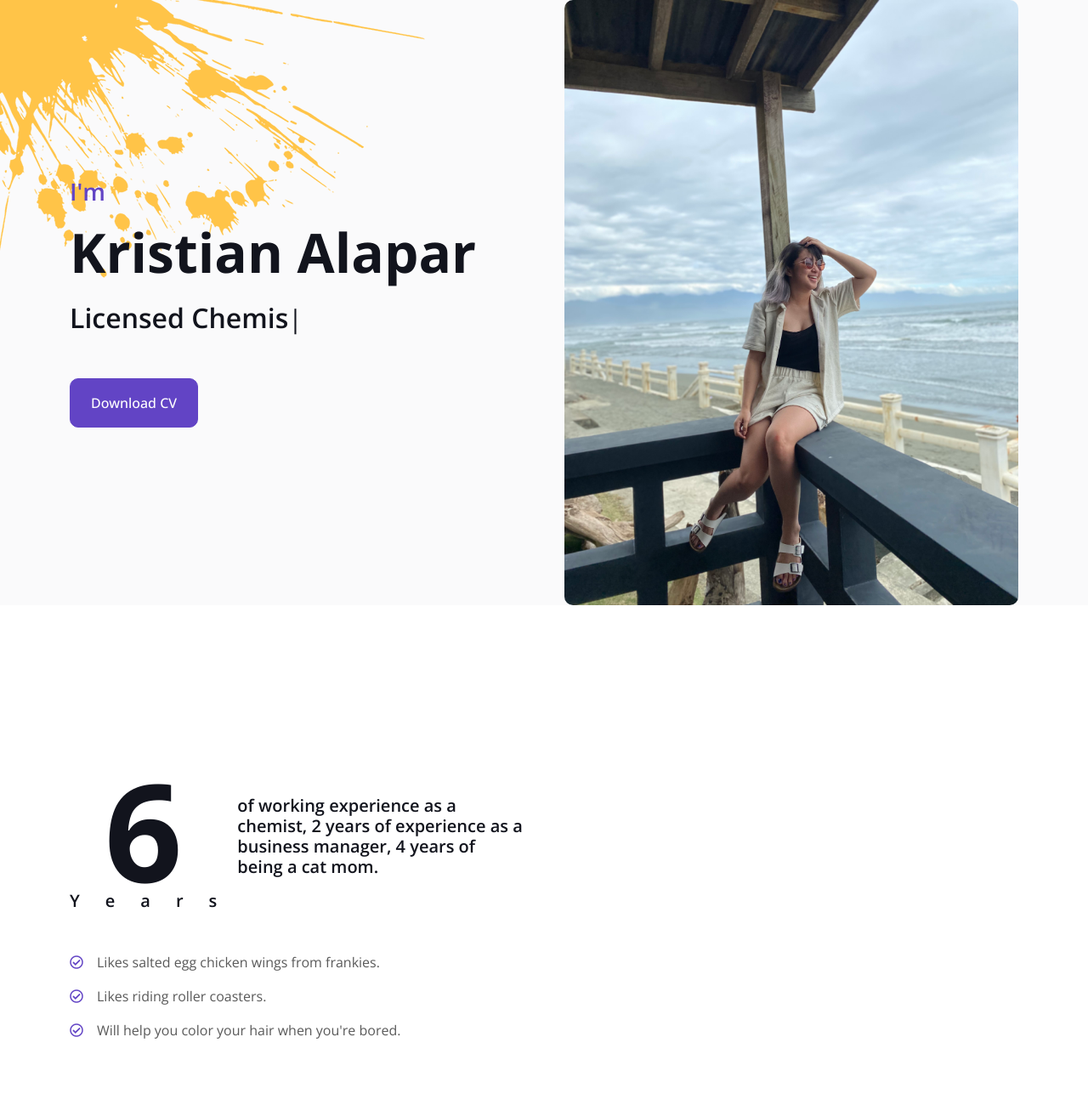
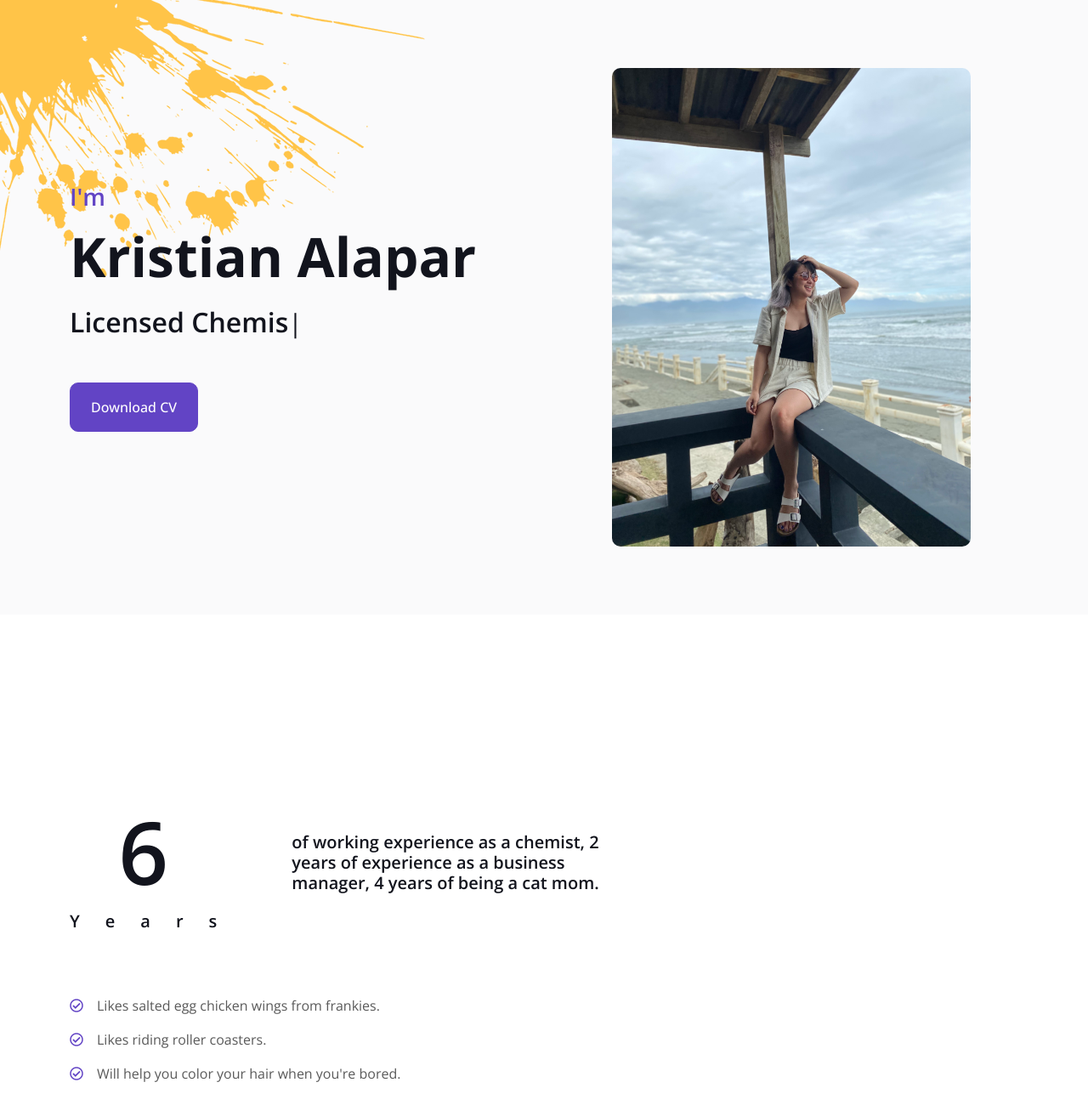
Before and after one commit to krisssy023/webDevPortfolio, a plain HTML site: page index.html in a window 1280 px wide. Shown: the top 1300 px of the page at 85% size. Drawn offline with nearby package versions, Linux system fonts and the light colour scheme.

Commit message:
- added class for text experience

```diff
--- a/css/style.css
+++ b/css/style.css
@@ -283,6 +283,7 @@
 
 .portfolio-img {
     position: relative;
+    padding: 10vh;
 }
 
 .portfolio-btn {
@@ -306,7 +307,9 @@
     padding-bottom: 30px !important;
 }
 
-
+.about-me-exp{
+    padding: 8vh;
+}
 /*** Team ***/
 .team-item img {
     transition: .5s;
--- a/index.html
+++ b/index.html
@@ -84,7 +84,7 @@
 
                     </div>
                 </div>
-                <div class="col-lg-6">
+                <div class="col-lg-6 portfolio-img">
                     <img class="img-fluid .portfolio-img rounded" src="img/profile.png" alt="">
                 </div>
             </div>
@@ -99,10 +99,10 @@
                 <div class="col-lg-6 wow fadeInUp" data-wow-delay="0.1s">
                     <div class="d-flex align-items-center mb-5">
                         <div class="years flex-shrink-0 text-center me-4">
-                            <h1 class="display-1 mb-0">6</h1>
+                            <h1 style="font-size:8vw;">6</h1>
                             <h5 class="mb-0">Years</h5>
                         </div>
-                        <h5 class=" ">of working experience as a chemist, 2 years of experience as a business manager, 4 years of being a cat mom.</h5>
+                        <h5 class="col-lg-12 about-me-exp">of working experience as a chemist, 2 years of experience as a business manager, 4 years of being a cat mom.</h5>
                     </div>
                     <!-- <p class="mb-4">This is me trying to career shift just because i'm bored.</p> -->
                     <p class="mb-3"><i class="far fa-check-circle text-primary me-3"></i>Likes salted egg chicken wings from frankies.</p>
```
